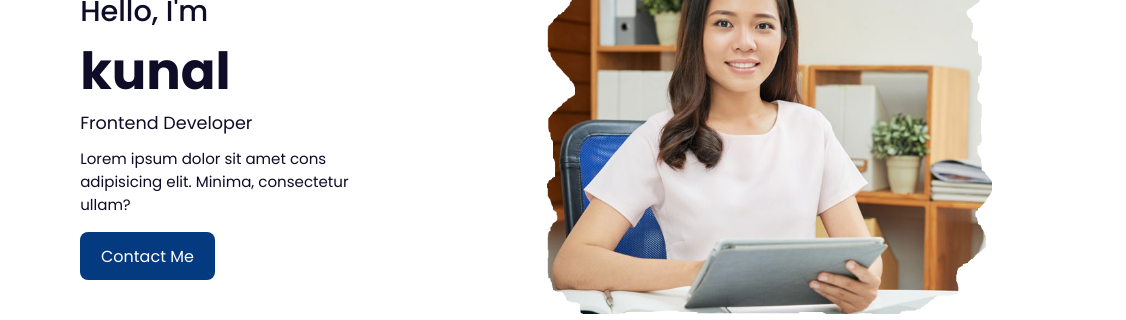
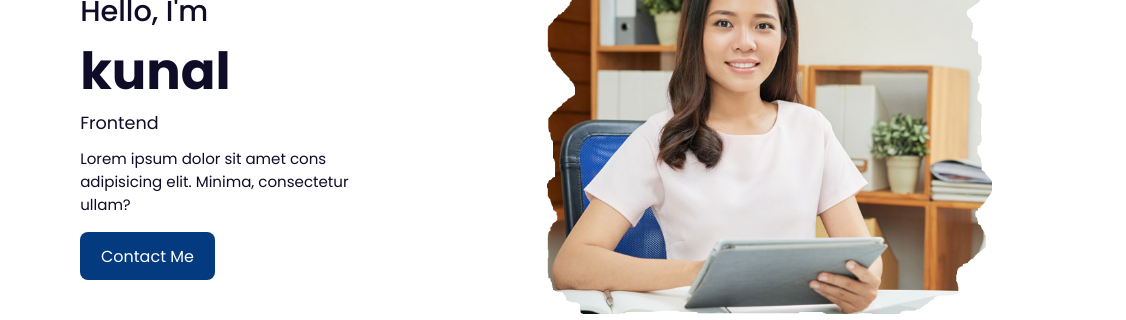
Before and after one commit to kunal0976/portfolio-2, a plain HTML site: page index.html in a window 1280 px wide. Shown: the part 265-585 px from the top of the page, 154-1280 px from the left. Drawn offline with nearby package versions, Linux system fonts and the light colour scheme.

Commit message:
Update index.html

```diff
--- a/index.html
+++ b/index.html
@@ -45,7 +45,7 @@
         <div class="home-text">
             <span>Hello, I'm</span>
             <h1>kunal</h1>
-            <h2>Frontend Developer</h2>
+            <h2>Frontend </h2>
             <p>Lorem ipsum dolor sit amet cons <br> adipisicing elit. Minima, consectetur <br> ullam?</p>
             <a href="#contact" class="btn">Contact Me</a>
         </div>
```
